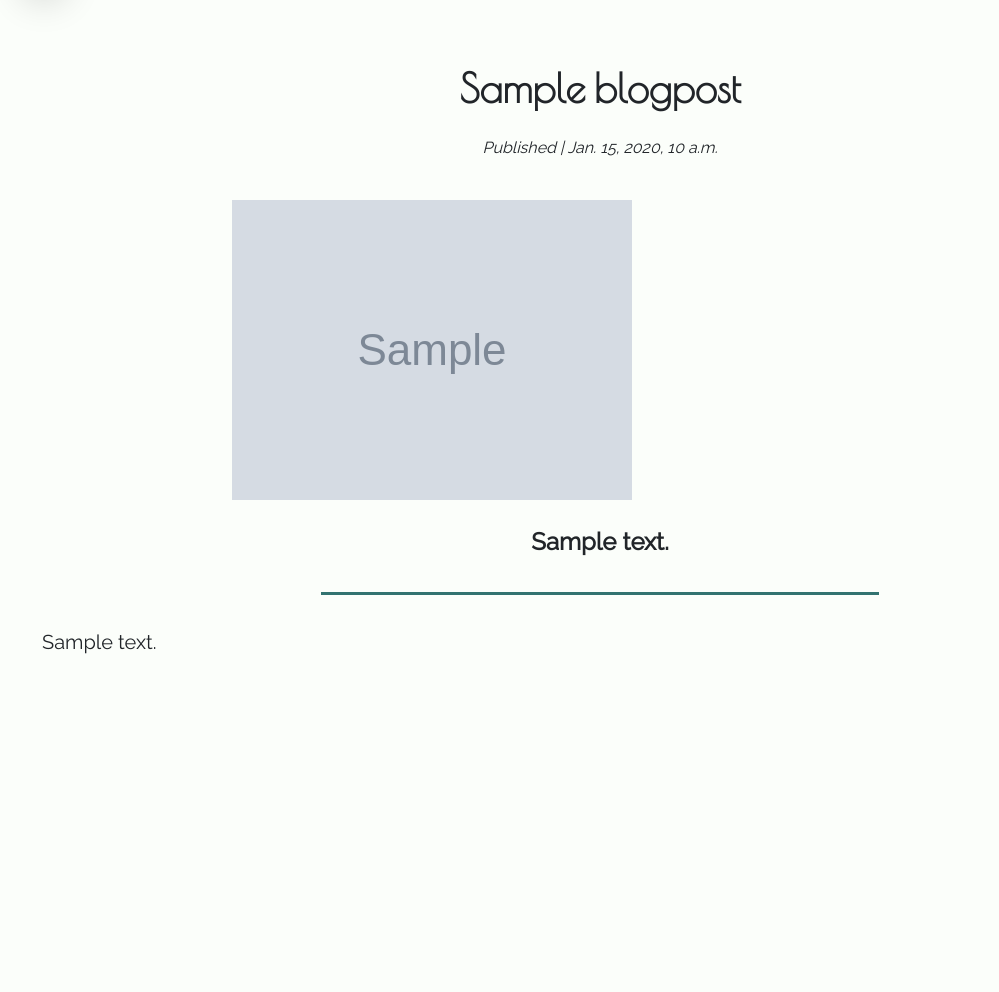
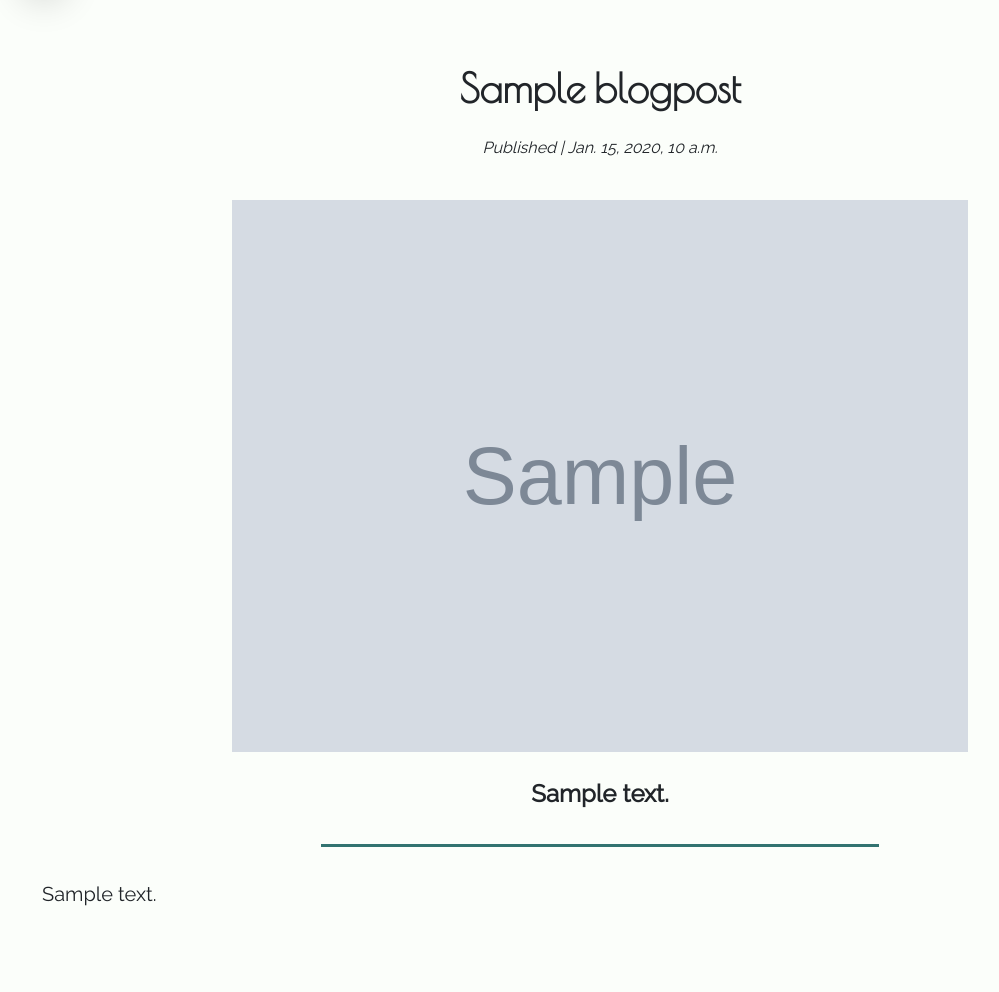
Before and after one commit to liammcluckie/cbd-shield, a Django app: page /blog/1/ in a window 1280 px wide. Shown: the part 407-1399 px from the top of the page, without its empty margins (40-1039 px from the left). Run offline with Django 3.2, Linux system fonts and the light colour scheme; tables that the repository leaves empty hold one stand-in row (values such as "Sample post"); grey boxes marked "Sample" are stand-in pictures; parts of the project's set-up code (start-up, migrations or seed data) failed here and were passed over; some libraries are stand-ins or nearby versions.

Commit message:
Fix safari blog image height bug

```diff
--- a/blog/templates/blog/blog.html
+++ b/blog/templates/blog/blog.html
@@ -18,7 +18,7 @@
                 <div class="row mt-5 mb-5">
                     <div class="col-12">
                         <div class="row blog-content-container">
-                            <div class="col-lg-6 col-12 no-padding">
+                            <div class="col-lg-6 col-12 no-padding blog-image-col">
                                 {% if blog.image %}
                                     <img src="{{ blog.image.url }}" alt="Image representing blog post - {{ blog.title }}" class="blog-overview-image">
                                 {% else %}
--- a/blog/templates/blog/single_blog.html
+++ b/blog/templates/blog/single_blog.html
@@ -30,9 +30,9 @@
             <div class="row">
                 <div class="col-md-8 offset-md-2 col-12 mt-4">
                     {% if blog.image %}
-                        <img src="{{ blog.image.url }}" alt="Image representing blog post - {{ blog.title }}" class="blog-overview-image">
+                        <img src="{{ blog.image.url }}" alt="Image representing blog post - {{ blog.title }}" class="blog-single-image">
                     {% else %}
-                        <img src="{{ MEDIA_URL }}noimage.png" alt="No image of blog post available" class="blog-overview-image">
+                        <img src="{{ MEDIA_URL }}noimage.png" alt="No image of blog post available" class="blog-single-image">
                     {% endif %}
                 </div>
             </div>
--- a/static/css/base.css
+++ b/static/css/base.css
@@ -2648,16 +2648,27 @@ header {
     font-size: 1.5rem;
 }
 
+.blog-image-col {
+    position: relative;
+}
+
 .blog-overview-image {
+    position: absolute;
+    inset: 0;
     height: 100%;
     -o-object-fit: cover;
        object-fit: cover;
+}
+
+.blog-single-image {
+    width: 100%;
 }
 
 @media (max-width: 992px) {
     .blog-overview-image {
         width: 100%;
         height: 20rem;
+        position: unset;
     }
 }
 
```
